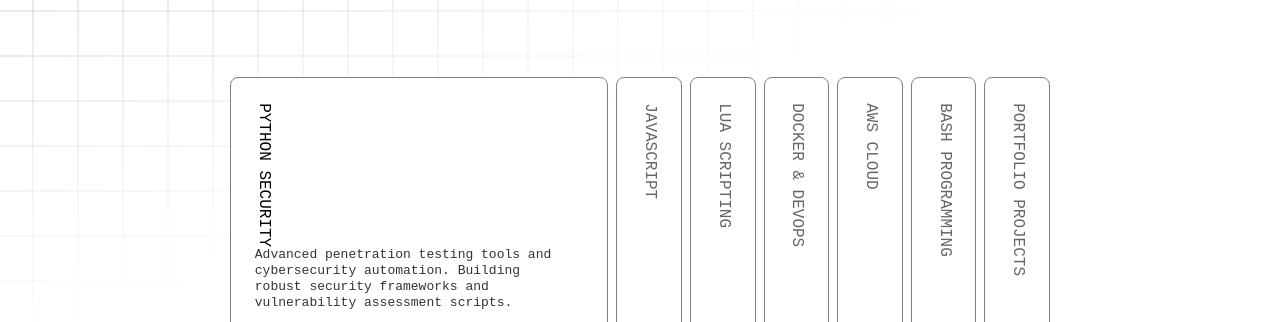
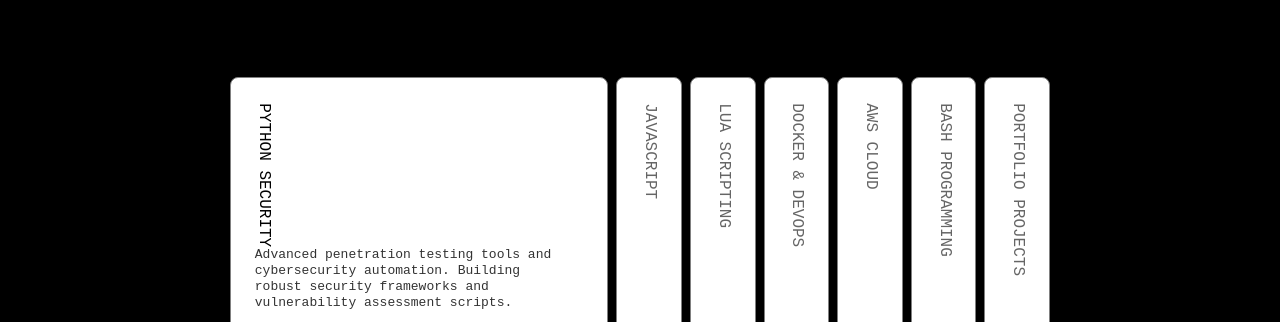
Before and after one commit to GH05TN3T/dev-portafolio, a plain HTML site: page index.html in a window 1280 px wide. Shown: the part 277-599 px from the top of the page. Drawn offline with nearby package versions, Linux system fonts and the light colour scheme.

Commit message:
⚫ Set solid black background with grid lines
- Changed from light-dark theme to solid black (#000)
- Maintains original grid pattern overlay
- Clean contrast with white text and icons

```diff
--- a/style.css
+++ b/style.css
@@ -4,7 +4,7 @@
 
 @layer demo {
   body {
-    background: light-dark(#fff, #000);
+    background: #000;
     display: flex;
     align-items: center;
     justify-content: center;
```
